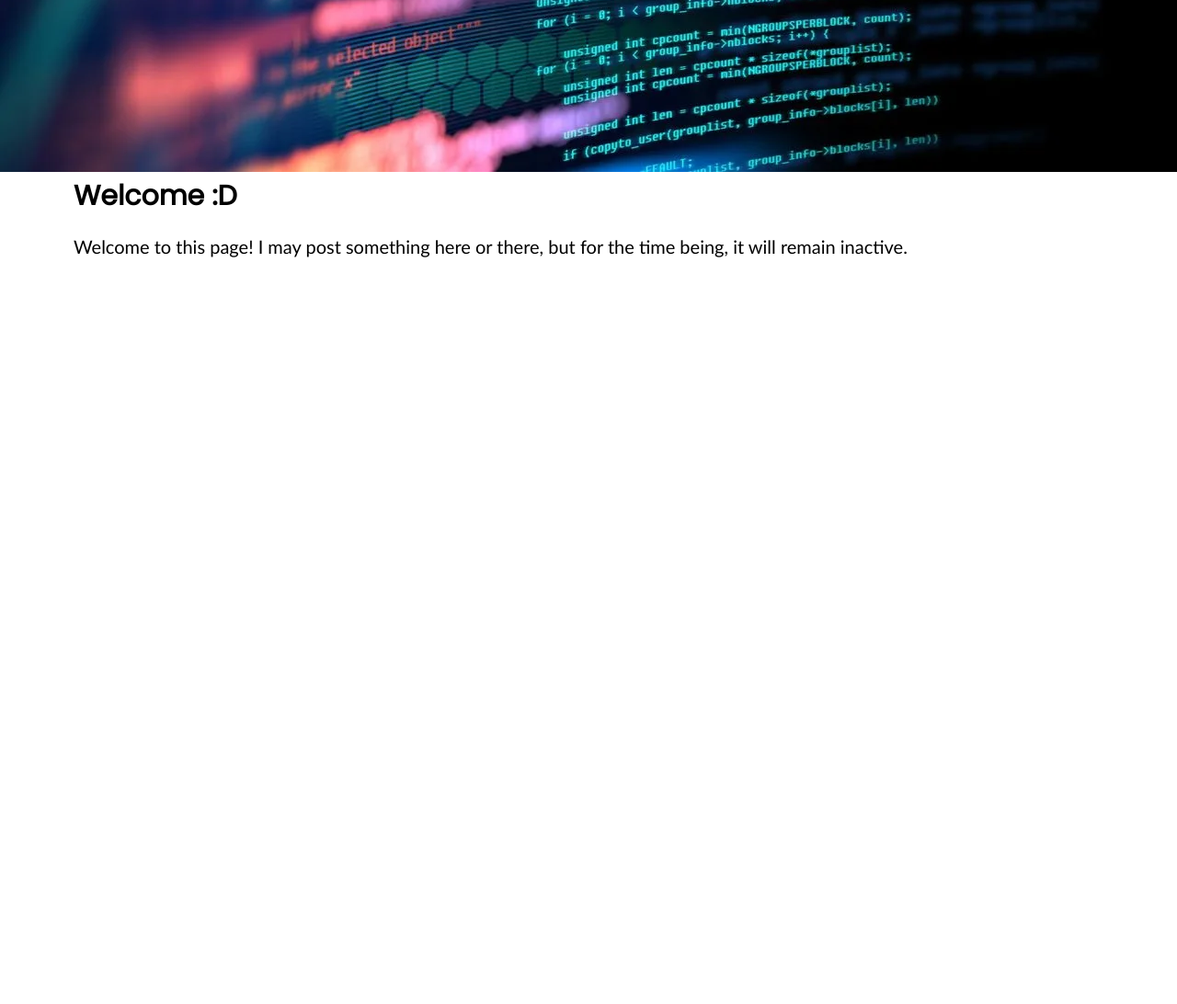
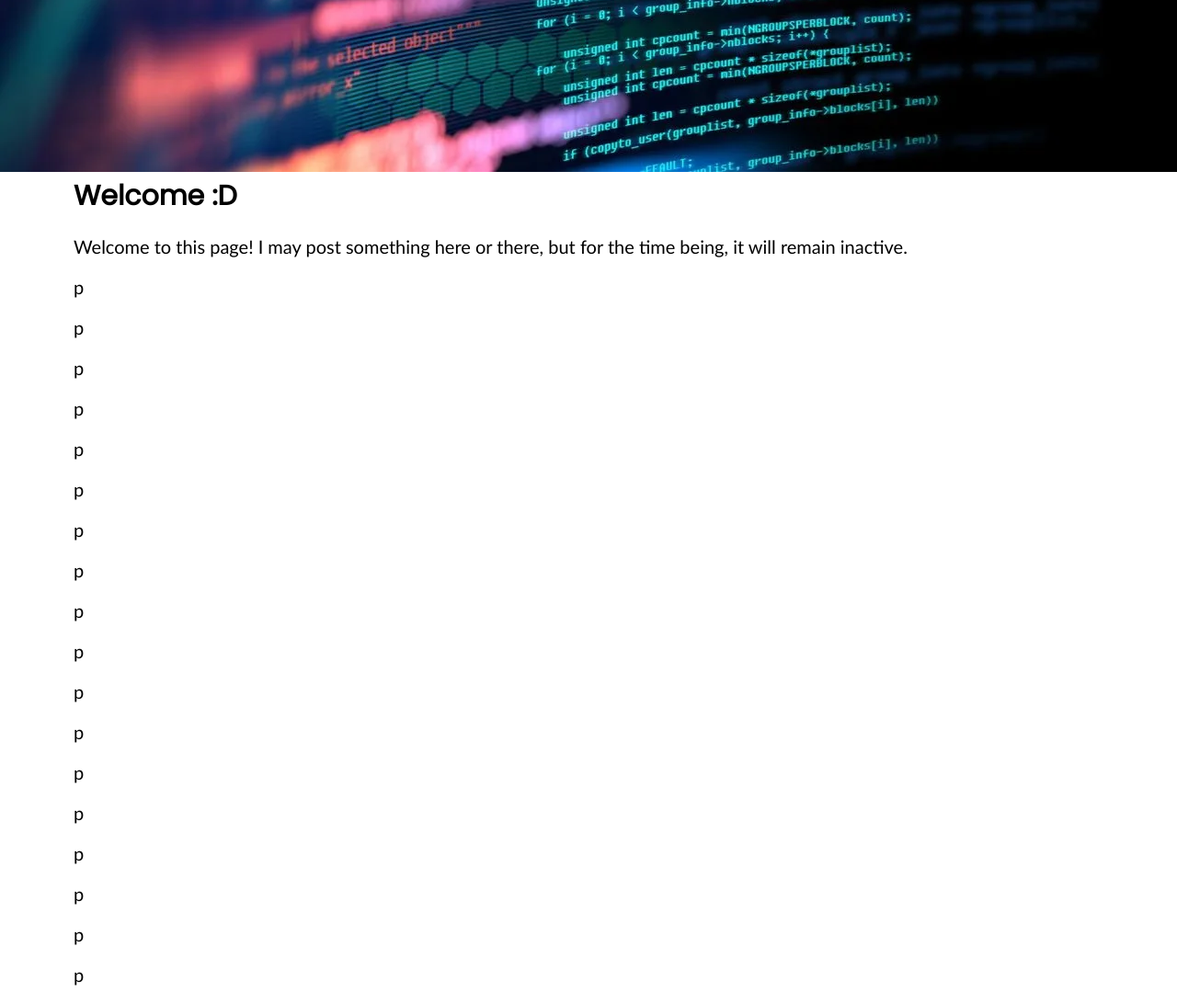
Before and after one commit to akeiwjqwjdbkj/akeiwjqwjdbkj.github.io, a plain HTML site: page duurt.html in a window 1280 px wide. Shown: the part 560-1652 px from the top of the page at 92% size. Before the commit the page ends 860 px from the top, so only its background shows below. Drawn offline with Linux system fonts and the light colour scheme.

Commit message:
Added filler content and resolved content-navbar misalignment issue

```diff
--- a/duurt.html
+++ b/duurt.html
@@ -21,6 +21,24 @@
 		<section id="welcome-section">
 			<h2>Welcome :D</h2>
 			<p>Welcome to this page! I may post something here or there, but for the time being, it will remain inactive.</p>
+			<p>p</p>
+			<p>p</p>
+			<p>p</p>
+			<p>p</p>
+			<p>p</p>
+			<p>p</p>
+			<p>p</p>
+			<p>p</p>
+			<p>p</p>
+			<p>p</p>
+			<p>p</p>
+			<p>p</p>
+			<p>p</p>
+			<p>p</p>
+			<p>p</p>
+			<p>p</p>
+			<p>p</p>
+			<p>p</p>
 		</section>
 	</body>
 </html>
--- a/styles.css
+++ b/styles.css
@@ -4,7 +4,7 @@
 	margin: 0px;
 }
 
-nav,section/*,h2*/ {
+nav,section {
 	padding-left: 5em;
 	padding-right: 5em;
 }
@@ -68,6 +68,10 @@ h2 {
 	font-family: 'Gill Sans', 'Gill Sans MT', Calibri, 'Trebuchet MS', sans-serif;
 }
 
+.nav-button:first-child {
+	margin-left: 0;
+}
+
 .nav-button:hover {
 	color: gray;
 }
```
